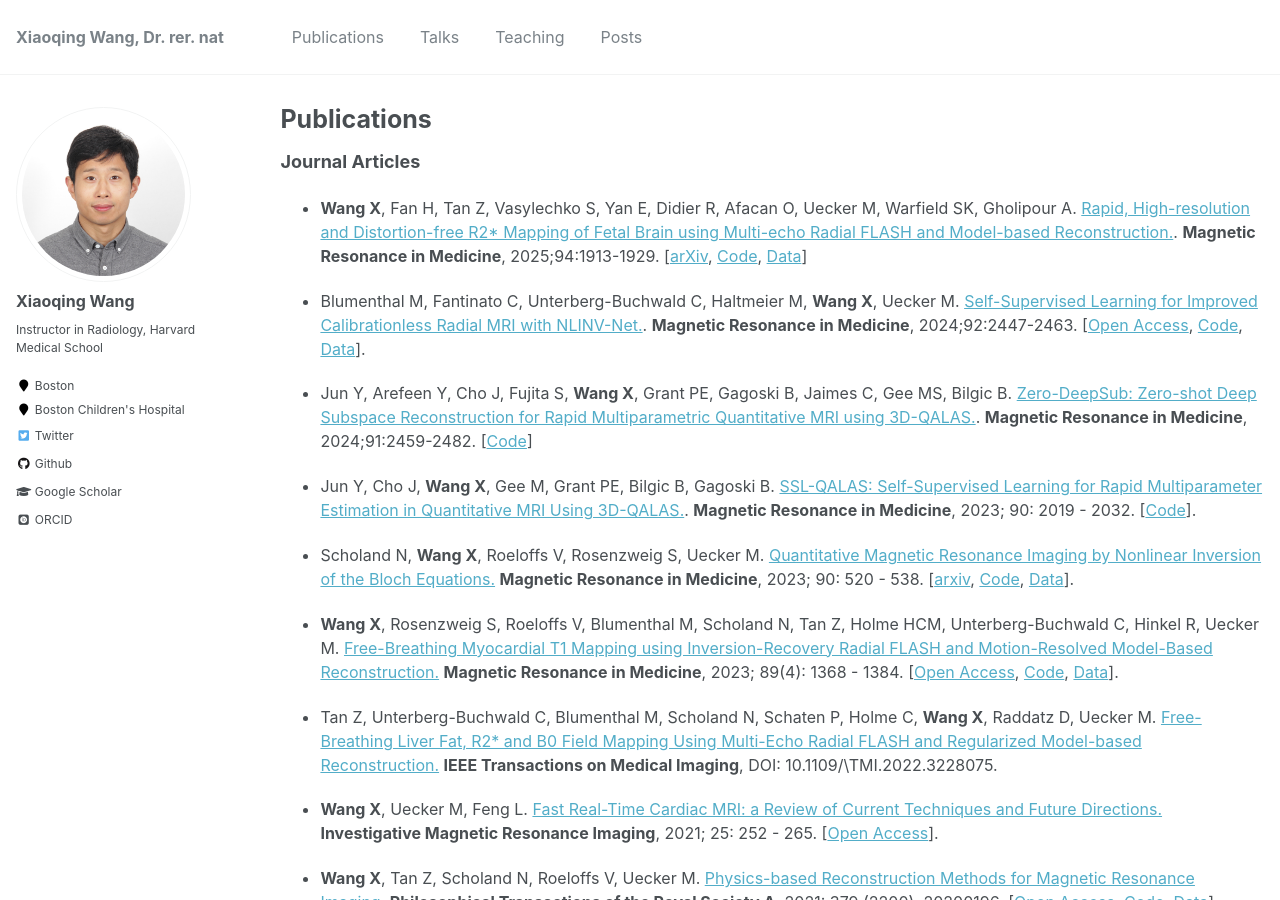
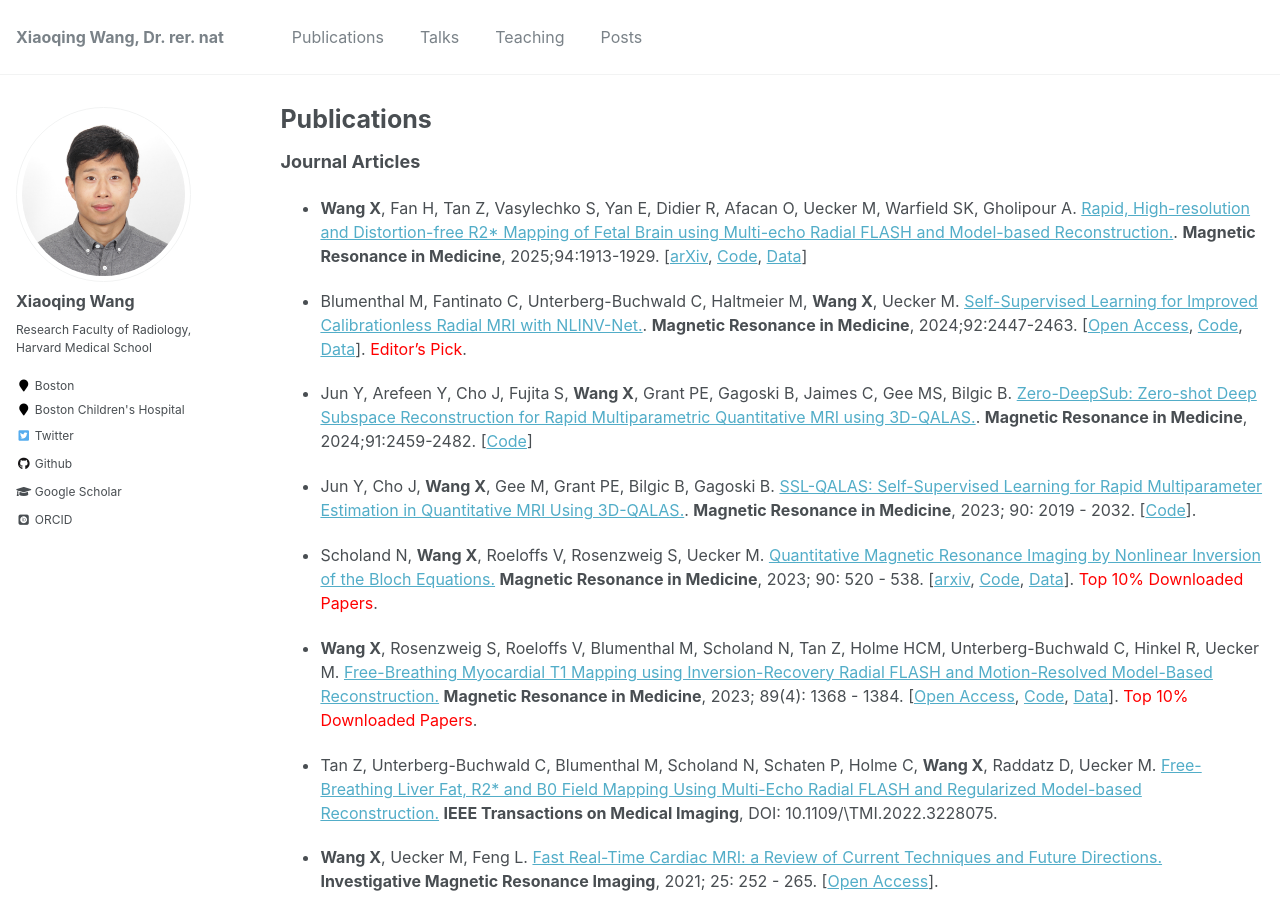
Before and after one commit to xqwang1/xqwang1.github.io, a Jekyll site: the page built from _pages/publications.md, in a window 1280 px wide and 900 px high. Built offline with Jekyll 4.4.1, drawn with Linux system fonts in a browser that asks for light colours; some web fonts are replaced.

Commit message:
update webpage

```diff
--- a/_config.yml
+++ b/_config.yml
@@ -82,7 +82,7 @@ analytics:
 author:
   name             : "Xiaoqing Wang"
   avatar           : "profile.jpg"
-  bio              : "Instructor in Radiology, Harvard Medical School"
+  bio              : "Research Faculty of Radiology, Harvard Medical School"
   location         : "Boston"
   employer         : "Boston Children's Hospital"
   pubmed           : #"https://www.ncbi.nlm.nih.gov/pubmed/?term=john+snow"
--- a/_pages/publications.md
+++ b/_pages/publications.md
@@ -25,17 +25,17 @@ author_profile: true
 
 * **Wang X**, Fan H, Tan Z, Vasylechko S, Yan E, Didier R, Afacan O, Uecker M, Warfield SK, Gholipour A. [Rapid, High-resolution and Distortion-free R2* Mapping of Fetal Brain using Multi-echo Radial FLASH and Model-based Reconstruction.](https://onlinelibrary.wiley.com/doi/abs/10.1002/mrm.30604). **Magnetic Resonance in Medicine**, 2025;94:1913-1929. [[arXiv](https://arxiv.org/abs/2501.00256), [Code](https://github.com/IntelligentImaging/FetalR2Star), [Data](https://github.com/IntelligentImaging/FetalR2Star/tree/main/fetal_data)]
 
-* Blumenthal M, Fantinato C, Unterberg-Buchwald C, Haltmeier M, **Wang X**, Uecker M. [Self-Supervised Learning for Improved Calibrationless Radial MRI with NLINV-Net.](https://onlinelibrary.wiley.com/doi/10.1002/mrm.30234).  **Magnetic Resonance in Medicine**, 2024;92:2447-2463. [[Open Access](https://onlinelibrary.wiley.com/doi/10.1002/mrm.30234), [Code](https://github.com/mrirecon/nlinv-net), [Data](https://zenodo.org/records/10491940)].
+* Blumenthal M, Fantinato C, Unterberg-Buchwald C, Haltmeier M, **Wang X**, Uecker M. [Self-Supervised Learning for Improved Calibrationless Radial MRI with NLINV-Net.](https://onlinelibrary.wiley.com/doi/10.1002/mrm.30234).  **Magnetic Resonance in Medicine**, 2024;92:2447-2463. [[Open Access](https://onlinelibrary.wiley.com/doi/10.1002/mrm.30234), [Code](https://github.com/mrirecon/nlinv-net), [Data](https://zenodo.org/records/10491940)]. <span style="color:red">Editor's Pick</span>.
 
 * Jun Y, Arefeen Y, Cho J, Fujita S, **Wang X**, Grant PE, Gagoski B, Jaimes C, Gee MS, Bilgic B. [Zero-DeepSub: Zero-shot Deep Subspace Reconstruction for Rapid Multiparametric Quantitative MRI using 3D-QALAS.](https://onlinelibrary.wiley.com/doi/abs/10.1002/mrm.30018). **Magnetic Resonance in Medicine**, 2024;91:2459-2482. [[Code](https://github.com/yohan-jun/Zero-DeepSub)]
 
 * Jun Y, Cho J, **Wang X**, Gee M, Grant PE, Bilgic B, Gagoski B. [SSL-QALAS: Self-Supervised Learning for Rapid Multiparameter Estimation in Quantitative MRI Using 3D-QALAS.](https://onlinelibrary.wiley.com/doi/abs/10.1002/mrm.29786). **Magnetic Resonance in Medicine**, 2023; 90: 2019 - 2032. [[Code](https://github.com/yohan-jun/SSL-QALAS)].
 
-* Scholand N, **Wang X**, Roeloffs V, Rosenzweig S, Uecker M. [Quantitative Magnetic Resonance Imaging by Nonlinear Inversion of the Bloch Equations.](https://onlinelibrary.wiley.com/doi/10.1002/mrm.29664) **Magnetic Resonance in Medicine**, 2023; 90: 520 - 538. [[arxiv](https://arxiv.org/abs/2209.08027), [Code](https://github.com/mrirecon/bloch-moba), [Data](https://zenodo.org/record/6992763)].
+* Scholand N, **Wang X**, Roeloffs V, Rosenzweig S, Uecker M. [Quantitative Magnetic Resonance Imaging by Nonlinear Inversion of the Bloch Equations.](https://onlinelibrary.wiley.com/doi/10.1002/mrm.29664) **Magnetic Resonance in Medicine**, 2023; 90: 520 - 538. [[arxiv](https://arxiv.org/abs/2209.08027), [Code](https://github.com/mrirecon/bloch-moba), [Data](https://zenodo.org/record/6992763)]. <span style="color:red">Top 10% Downloaded Papers</span>.
 
   <!-- **Keywords:** model-based reconstruction; sensitivity analysis; state-transition matrix; nonlinear inversion; Bloch equations; quantitative MRI -->
 
-* **Wang X**, Rosenzweig S, Roeloffs V, Blumenthal M, Scholand N, Tan Z, Holme HCM, Unterberg-Buchwald C, Hinkel R, Uecker M. [Free-Breathing Myocardial T1 Mapping using Inversion-Recovery Radial FLASH and Motion-Resolved Model-Based Reconstruction.](https://onlinelibrary.wiley.com/doi/full/10.1002/mrm.29521) **Magnetic Resonance in Medicine**, 2023; 89(4): 1368 - 1384. [[Open Access](https://onlinelibrary.wiley.com/doi/full/10.1002/mrm.29521), [Code](https://github.com/mrirecon/motion-resolved-myocardial-T1-mapping), [Data](https://doi.org/10.5281/zenodo.5707688)].
+* **Wang X**, Rosenzweig S, Roeloffs V, Blumenthal M, Scholand N, Tan Z, Holme HCM, Unterberg-Buchwald C, Hinkel R, Uecker M. [Free-Breathing Myocardial T1 Mapping using Inversion-Recovery Radial FLASH and Motion-Resolved Model-Based Reconstruction.](https://onlinelibrary.wiley.com/doi/full/10.1002/mrm.29521) **Magnetic Resonance in Medicine**, 2023; 89(4): 1368 - 1384. [[Open Access](https://onlinelibrary.wiley.com/doi/full/10.1002/mrm.29521), [Code](https://github.com/mrirecon/motion-resolved-myocardial-T1-mapping), [Data](https://doi.org/10.5281/zenodo.5707688)]. <span style="color:red">Top 10% Downloaded Papers</span>.
 
   <!-- **Keywords:** free-breathing myocardial T1 mapping; self-gating; motion-resolved model-based reconstruction; radial FLASH -->
 
```
Also changed, not shown: _pages/about.md (+2 -2 lines), _pages/posts.md (+8 -2 lines).
